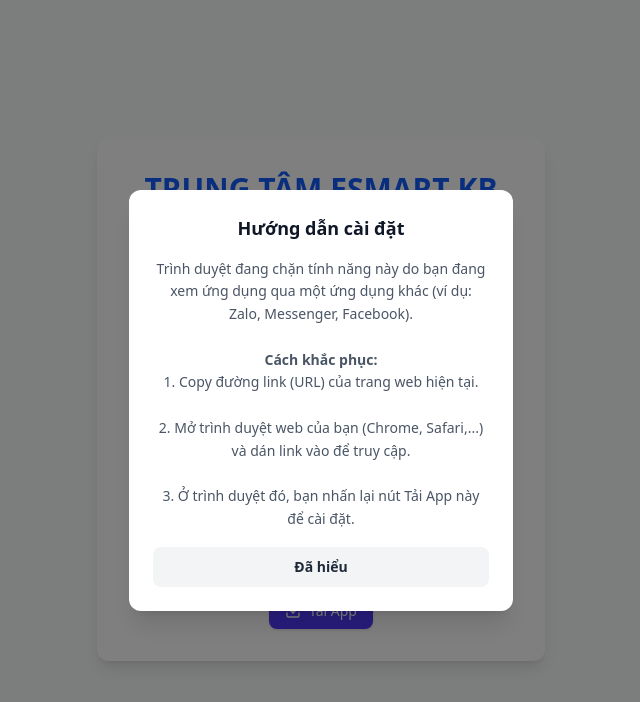
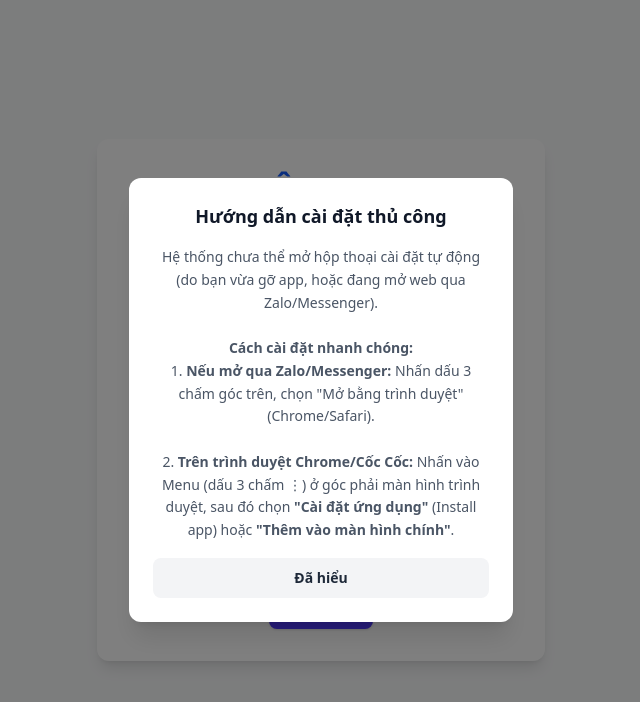
Before and after one commit to quanlaogialata-prog/ESMART-TOAN-HOC-PRO, a React (Vite) app: page /login in a window 1280 px wide. Both pictures are taken after a click on the button "Tải App". Shown: the top 702 px of the page, without its empty margins (319-959 px from the left). Built offline with nearby package versions, Linux system fonts and the light colour scheme; no server answers; grey boxes are pictures that could not be loaded.

Commit message:
feat(pwa): update manual installation instructions
Refine the PWA installation guide to provide clearer steps for users accessing the app via social media browsers like Zalo or Messenger.

```diff
--- a/src/components/PWAInstallButton.tsx
+++ b/src/components/PWAInstallButton.tsx
@@ -65,15 +65,13 @@ export const PWAInstallButton: React.FC = () => {
       {showGeneralGuide && (
         <div className="fixed inset-0 z-[999999] flex items-center justify-center bg-black/50 p-4">
           <div className="w-full max-w-sm rounded-xl bg-white p-6 shadow-xl relative">
-            <h3 className="text-lg font-bold text-gray-900 mb-4">Hướng dẫn cài đặt</h3>
+            <h3 className="text-lg font-bold text-gray-900 mb-4">Hướng dẫn cài đặt thủ công</h3>
             <p className="mt-2 text-sm text-gray-600 leading-relaxed mb-4">
-              Trình duyệt đang chặn tính năng này do bạn đang xem ứng dụng qua một ứng dụng khác (ví dụ: Zalo, Messenger, Facebook).
+              Hệ thống chưa thể mở hộp thoại cài đặt tự động (do bạn vừa gỡ app, hoặc đang mở web qua Zalo/Messenger).
               <br/><br/>
-              <strong>Cách khắc phục:</strong><br/>
-              1. Copy đường link (URL) của trang web hiện tại.<br/><br/>
-              2. Mở trình duyệt web của bạn (Chrome, Safari,...) và dán link vào để truy cập.
-<br/><br/>
-3. Ở trình duyệt đó, bạn nhấn lại nút Tải App này để cài đặt.
+              <strong>Cách cài đặt nhanh chóng:</strong><br/>
+              1. <strong>Nếu mở qua Zalo/Messenger:</strong> Nhấn dấu 3 chấm góc trên, chọn "Mở bằng trình duyệt" (Chrome/Safari).<br/><br/>
+              2. <strong>Trên trình duyệt Chrome/Cốc Cốc:</strong> Nhấn vào Menu (dấu 3 chấm ⋮) ở góc phải màn hình trình duyệt, sau đó chọn <strong>"Cài đặt ứng dụng"</strong> (Install app) hoặc <strong>"Thêm vào màn hình chính"</strong>.
             </p>
             <button
               onClick={() => setShowGeneralGuide(false)}
```
